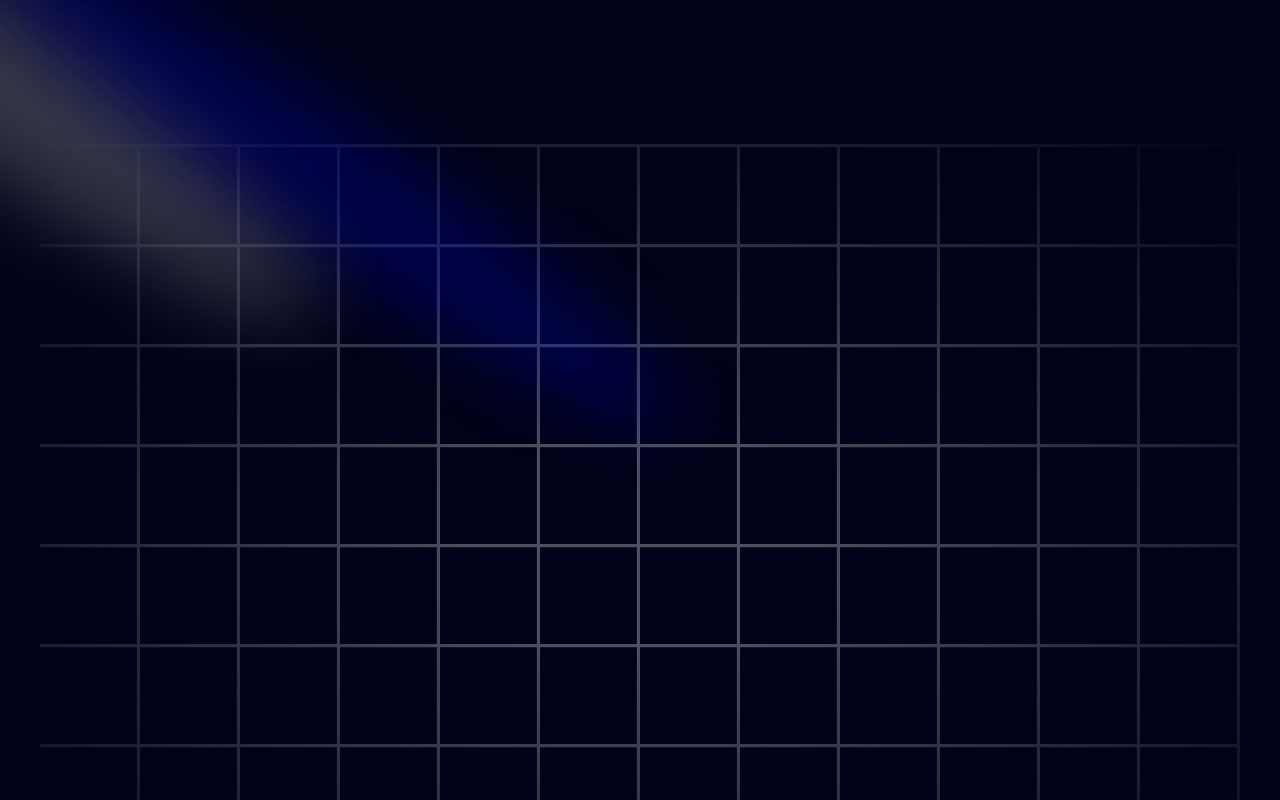
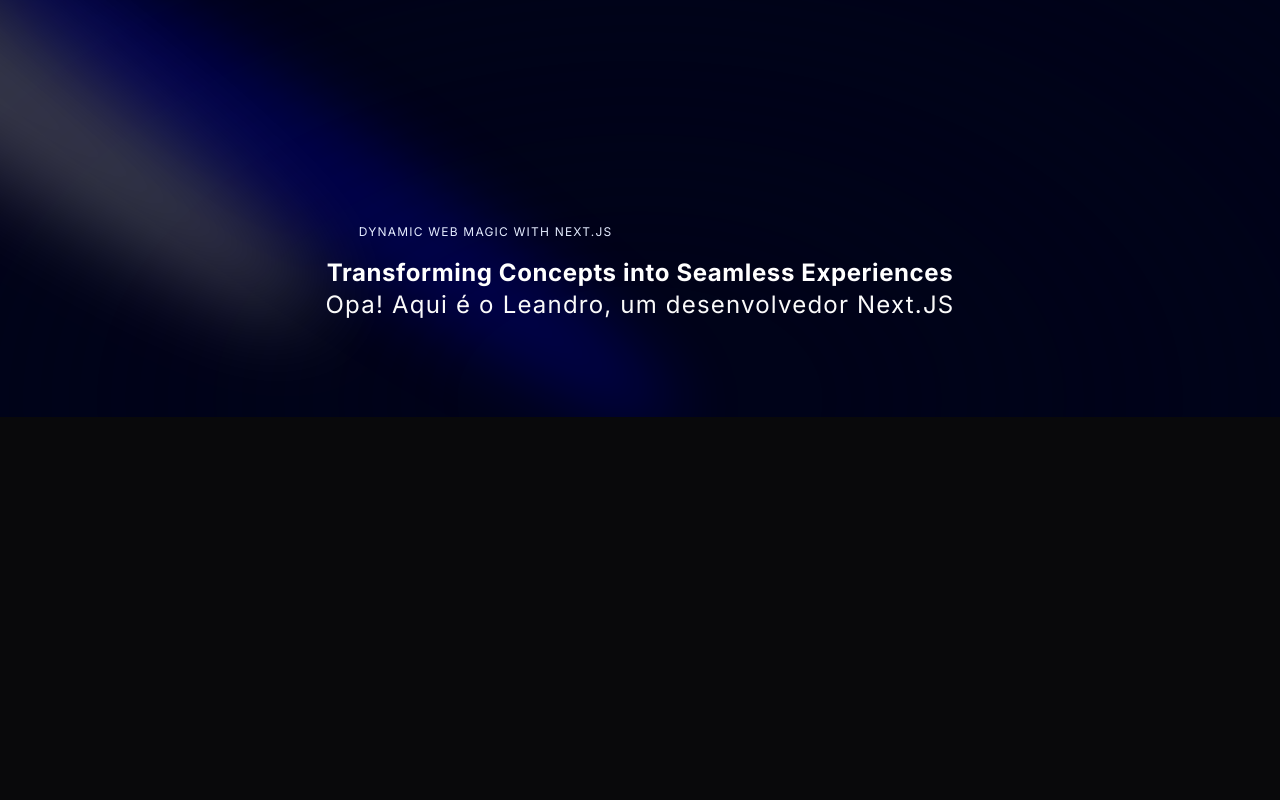
Before and after one commit to lcf-fernandes/ptflio, a Next.js app: page / in a window 1280 px wide. Shown: the top 800 px of the page. Built offline with nearby package versions, Linux system fonts and the light colour scheme.

Commit message:
updated: hero section with gibberish and efffect

```diff
--- a/components/Hero.tsx
+++ b/components/Hero.tsx
@@ -1,5 +1,6 @@
 import React from 'react'
 import { Spotlight } from './ui/Spotlight'
+import { TextGenerateEffect } from './ui/TextGenerateEffect'
 
 const Hero = () => {
   return (
@@ -10,15 +11,23 @@ const Hero = () => {
             <Spotlight className='top-28 left-80 h-[80vh] w-[50vw]' fill="blue"/>
         </div>
 
-        <div className="h-screen w-full dark:bg-black-100 bg-white  dark:bg-grid-white/[0.3] bg-grid-black/[0.2] relative flex items-center justify-center">
+        <div className="h-screen w-full dark:bg-black-100 bg-white  dark:bg-grid-white/[0.0] bg-grid-black/[0.2] flex items-center justify-center absolute top-0 left-0">
           <div className="absolute pointer-events-none inset-0 flex items-center justify-center dark:bg-black-100 bg-white [mask-image:radial-gradient(ellipse_at_center,transparent_20%,black)]" />
         </div>
 
-        <div className='flex justify-center'>
-          <div className='max-w-[89vw]'>
-            <h2>
+        <div className='flex justify-center relative my-20 z-10'>
+          <div className='max-w-[89vw] md:max-w-2xl lg:max-w-[60vw] flex-col items-center justify-center'>
+            <h2 className='uppercase tracking-widest text-xs text-center text-blue-100 max-w-80'>
               Dynamic Web Magic with Next.js
             </h2>
+
+            <TextGenerateEffect
+            className='text-center text-[40px] md:text-5xl lg:text-6xl'
+            words='Transforming Concepts into Seamless Experiences'
+            />
+
+            <p className='text-center md:tracking-wider mb-4 text-sm md:text-lg lg:text-2xl'>Opa! Aqui é o Leandro, um desenvolvedor Next.JS</p>
+
           </div>
         </div>
     </div>
```
